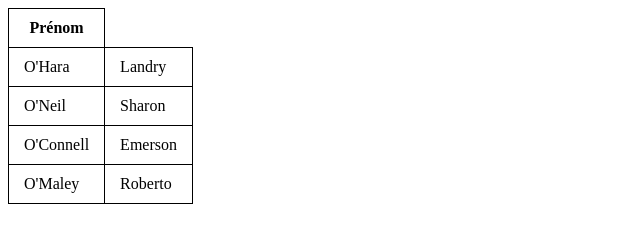
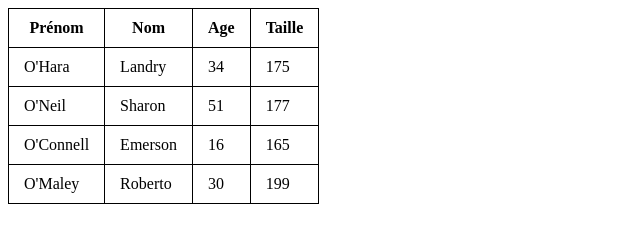
Before and after one commit to valdiss/table, a plain HTML site: page index.html in a window 1280 px wide. Shown: the whole page, without its empty margins (0-640 px from the left). Drawn offline with Linux system fonts and the light colour scheme.

Commit message:
add age and taille attributes

```diff
--- a/app.js
+++ b/app.js
@@ -61,10 +61,10 @@ document.addEventListener("DOMContentLoaded", ready);*/
 const ready = function() {
   // Loading
   const people = [
-    { firstname: "Landry", surname: "O'Hara" },
-    { firstname: "Sharon", surname: "O'Neil" },
-    { firstname: "Emerson", surname: "O'Connell" },
-    { firstname: "Roberto", surname: "O'Maley" }
+    { firstname: "Landry", surname: "O'Hara", age: 34, taille: 175},
+    { firstname: "Sharon", surname: "O'Neil", age: 51, taille: 177 },
+    { firstname: "Emerson", surname: "O'Connell", age: 16, taille: 165 },
+    { firstname: "Roberto", surname: "O'Maley", age: 30, taille: 199 }
   ];
   //
   const tbody = document.querySelector("tbody");
@@ -73,7 +73,7 @@ const ready = function() {
 
   for(let i = 0; i < people.length; i++) {
     let tr = document.createElement("tr");
-    tr.innerHTML = `<td>${people[i].surname}</td><td>${people[i].firstname}</td>`;
+    tr.innerHTML = `<td>${people[i].surname}</td><td>${people[i].firstname}</td><td>${people[i].age}</td><td>${people[i].taille}</td>`;
       trContainer.appendChild(tr);
   }
 
--- a/index.html
+++ b/index.html
@@ -12,6 +12,15 @@
           <th>
             Prénom
           </th>
+          <th>
+            Nom
+          </th>
+          <th>
+            Age
+          </th>
+          <th>
+            Taille
+          </th>
         </tr>
       </thead>
       <tbody>
```
